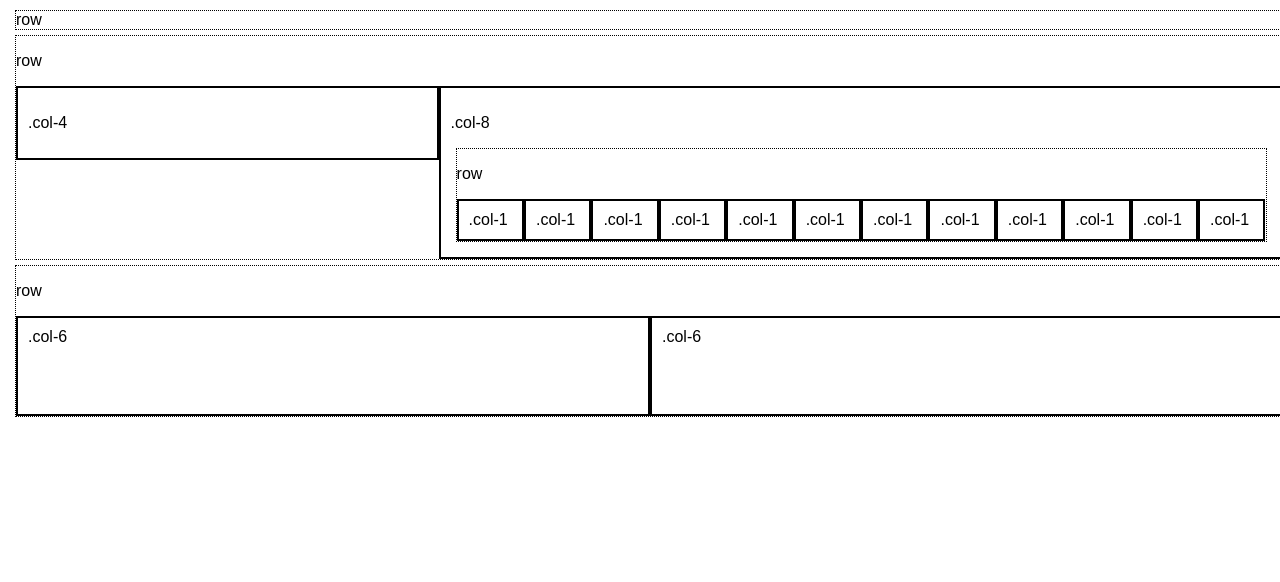
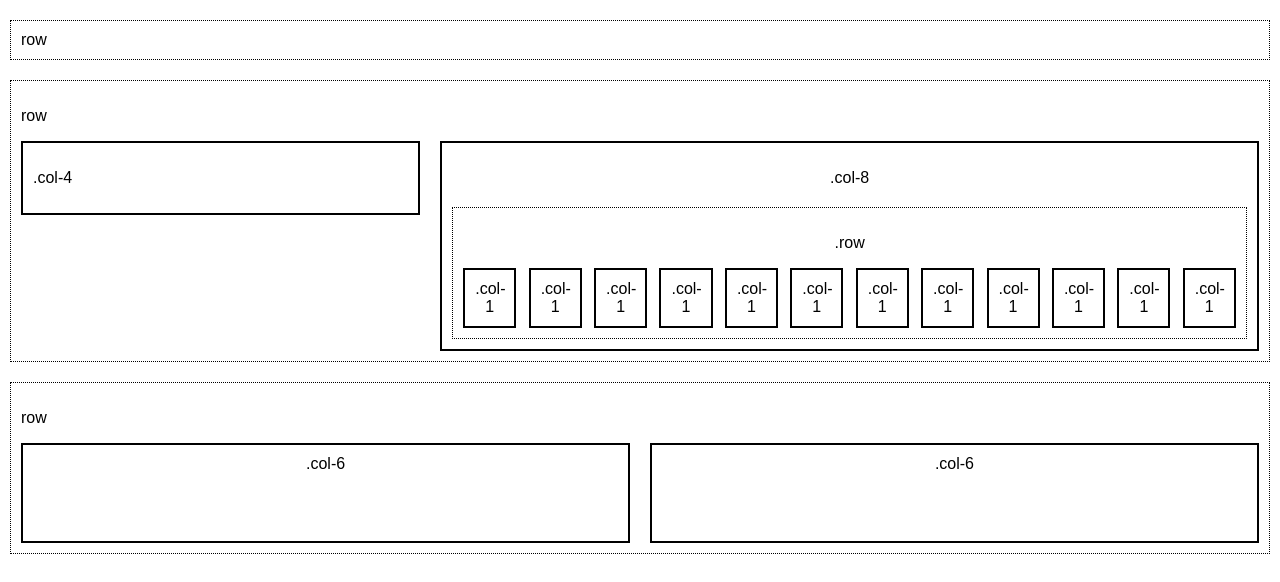
Before and after one commit to benhassara/css-grid-system, a plain HTML site: page index.html in a window 1280 px wide. Drawn offline with Linux system fonts and the light colour scheme.

Commit message:
finally fixed the margin

```diff
--- a/index.html
+++ b/index.html
@@ -11,10 +11,10 @@
     <div class="row">
       <p>row</p>
       <div class="col-4"><p>.col-4</p></div>
-      <div class="col-8">
+      <div class="col-8 center-text">
         <p>.col-8</p>
         <div class="row">
-          <p>row</p>
+          <p>.row</p>
           <div class="col-1">.col-1</div>
           <div class="col-1">.col-1</div>
           <div class="col-1">.col-1</div>
@@ -32,8 +32,8 @@
     </div>
     <div class="row">
       <p>row</p>
-      <div class="col-6" style="height: 100px">.col-6</div>
-      <div class="col-6" style="height: 100px">.col-6</div>
+      <div class="col-6 center-text" style="height: 100px">.col-6</div>
+      <div class="col-6 center-text" style="height: 100px">.col-6</div>
     </div>
   </div>
 
--- a/main.css
+++ b/main.css
@@ -7,21 +7,20 @@
 .container {
   width: 100%;
   margin: 10px;
+  padding-right: 20px;
 }
 
 .row {
-  /*text-align: center;*/
   border: 1px;
   border-style: dotted;
-  margin: 5px;
+  margin-top: 20px;
+  padding: 10px;
 }
 
 .row:before,
 .row:after {
-  content: " ";
+  content: "";
   display: table;
-/*  border-style: dotted;
-  border: 1px;*/
 }
 
 .row:after {
@@ -31,20 +30,33 @@
 [class*='col-'] {
   float: left;
   min-height: 1px;
-  width: 8.33%;
+  width: 6.86666666667%;
   padding: 10px;
   border: solid 2px;
 }
 
-.col-1 {width: 8.33%;}
-.col-2 {width: 16.66%;}
-.col-3 {width: 25%;}
-.col-4 {width: 33.33%}
-.col-5 {width: 41.66%}
-.col-6 {width: 50%;}
-.col-7 {width: 58.33%;}
-.col-8 {width: 66.66%;}
-.col-9 {width: 75%;}
-.col-10 {width: 83.33%}
-.col-11 {width: 91.66%;}
+[class*='col-'] + [class*='col-'] {
+  margin-left: 1.6%;
+}
+
+
+/*single column width formula:;
+  (100 - (margin * (maxCols - 1))) / maxCols
+  formula for any width column:
+  (singleColWidth * colSpan) + (margin * (colSpan - 1)*/
+.col-1 {width: 6.86666666667%;}
+.col-2 {width: 15.3333333333%;}
+.col-3 {width: 23.8%;}
+.col-4 {width: 32.2666666667%}
+.col-5 {width: 40.7333333333%}
+.col-6 {width: 49.2%;}
+.col-7 {width: 57.6666666667%;}
+.col-8 {width: 66.1333333333%;}
+.col-9 {width: 74.6%;}
+.col-10 {width: 83.0666666667%}
+.col-11 {width: 91.5333333333%;}
 .col-12 {width: 100%;}
+
+.center-text {
+  text-align: center;
+}
```
